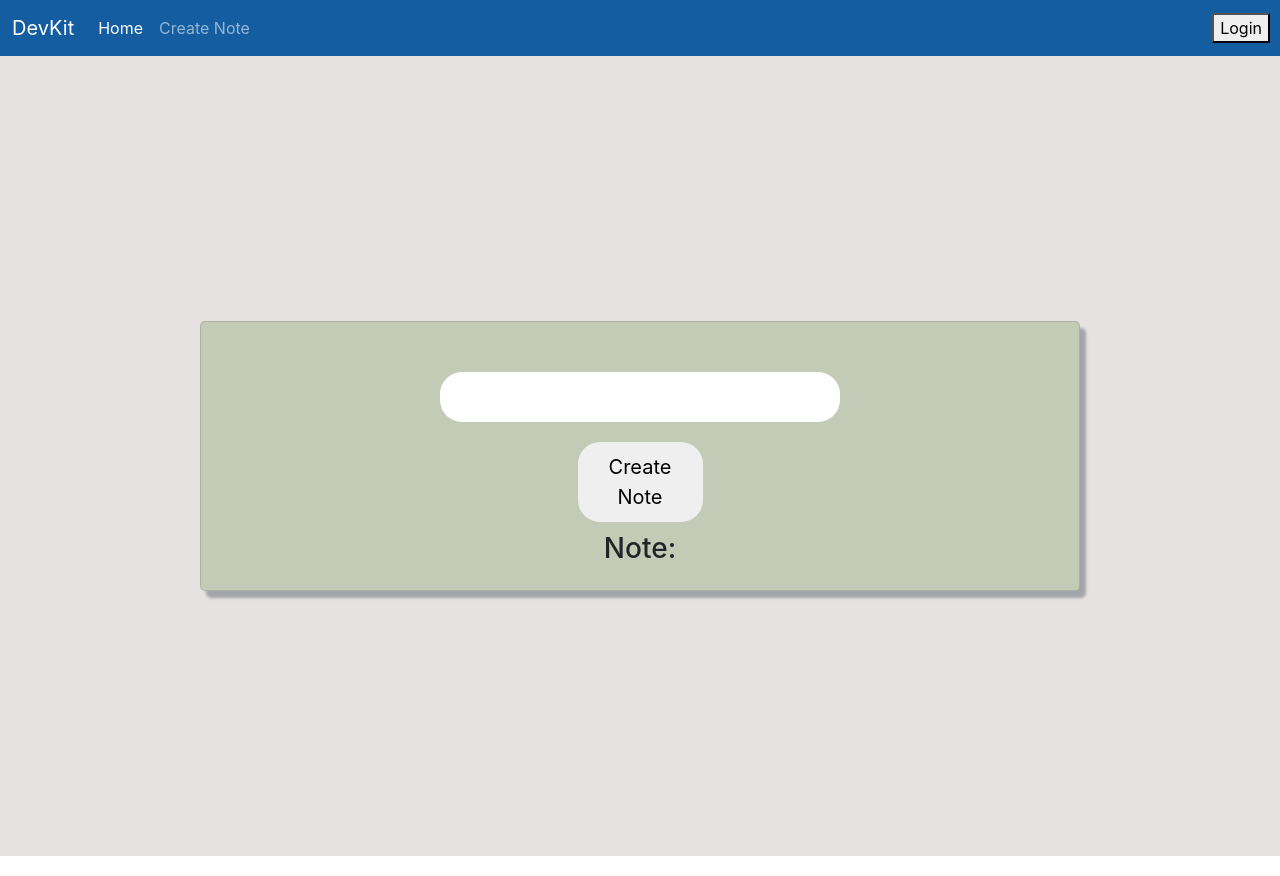
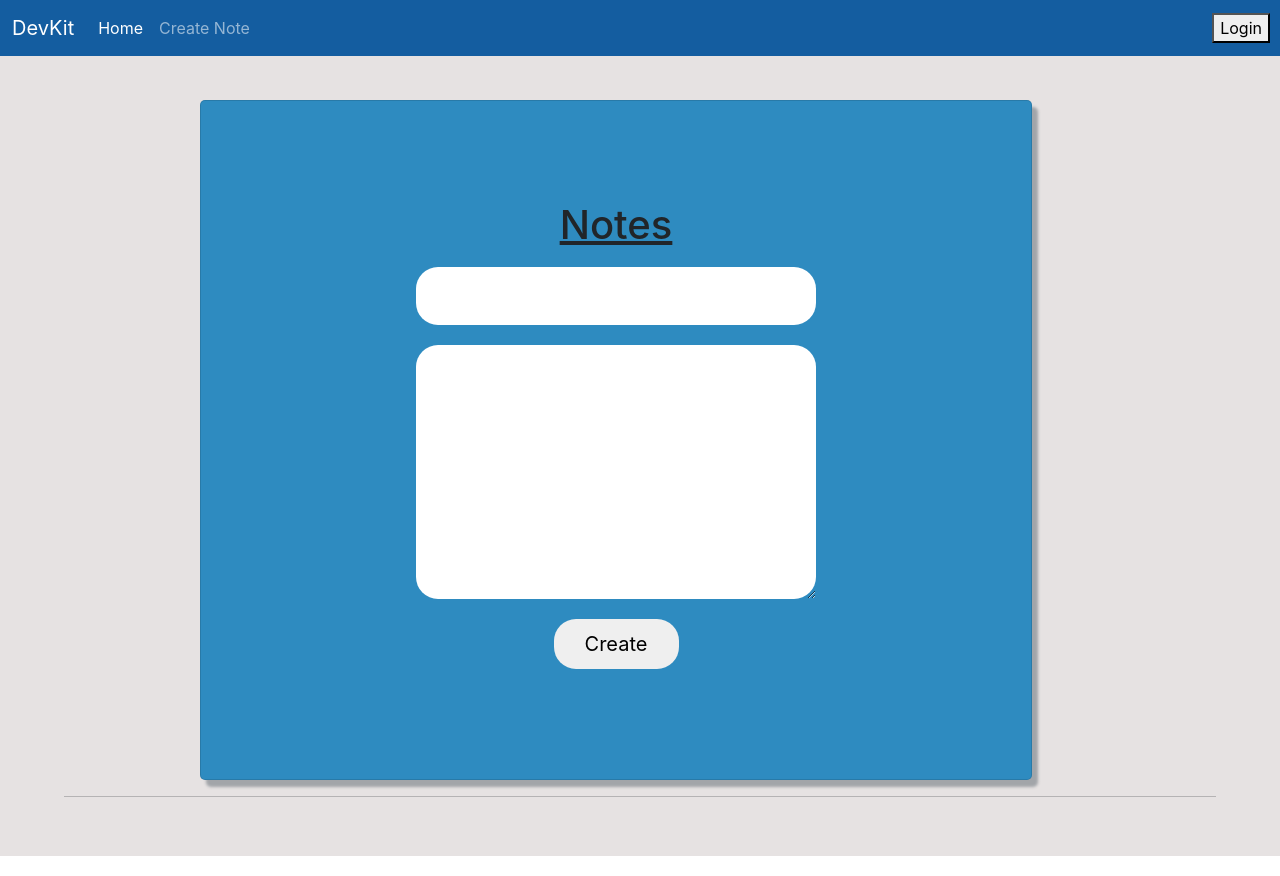
Before and after one commit to carlo1678/DevKit, a plain HTML site: page views/notes-page.html in a window 1280 px wide. Drawn offline with nearby package versions, Linux system fonts and the light colour scheme.

Commit message:
notesUpDate

```diff
--- a/public/css/notes-page.css
+++ b/public/css/notes-page.css
@@ -102,6 +102,7 @@ body {
 }
 .title {
   text-decoration: underline;
+  /* padding: 15px 0px 15px 0px; */
 }
 .main-container {
   display: flex;
@@ -114,19 +115,21 @@ body {
   display: flex;
   flex-direction: column;
   align-items: center;
-	background-color: rgb(195, 203, 182);
-	padding: 0px 100px 0px 100px;
+  height: 85vh;
+  width: 65vw;
+  background-color: #2e8bc0;
+  padding: 100px 100px 100px 100px;
   margin: 0px 200px 0px 200px;
   border-radius: 5px;
   box-shadow: 6px 7px 3px rgb(162, 165, 169);
   overflow: auto;
 }
 .note-label {
-	padding: 10px 0px 15px 0px;
-	margin: 10px 0px 5px 0px;
+  padding: 5px 0px 5px 0px;
+  margin: 5px 0px 5px 0px;
 }
 .note-input {
-	padding: 10px;
+  padding: 14px;
   margin: 10px 0px 10px 0px;
   width: 400px;
   border-radius: 22px;
@@ -135,7 +138,22 @@ body {
   font-size: 20px;
 }
 .note-input:hover {
-	box-shadow: 3px 4px 3px rgb(162, 165, 169);
+  box-shadow: 3px 4px 5px rgb(110, 112, 114);
+}
+
+.note-description {
+  padding: 14px;
+  margin: 10px 0px 10px 0px;
+  width: 400px;
+  height: 400px;
+  border-radius: 22px;
+  border: none;
+  outline: none;
+  font-size: 20px;
+}
+
+.note-description:hover {
+  box-shadow: 3px 4px 5px rgb(110, 112, 114);
 }
 
 .note-button {
@@ -147,7 +165,7 @@ body {
   border-radius: 22px;
 }
 .note-button:hover {
-	box-shadow: 3px 4px 3px rgb(162, 165, 169);
+  box-shadow: 3px 4px 3px rgb(110, 112, 114);
 }
 .note-button:focus {
   outline: 0;
@@ -156,3 +174,15 @@ body {
   box-shadow: 1px 2px 3px rgb(84, 85, 87);
   border: none;
 }
+
+hr {
+  width: 90%;
+  margin-right: auto;
+  margin-left: auto;
+}
+
+.notes-container {
+  display: flex;
+  flex-direction: row;
+  justify-content: space-between;
+}
--- a/server/package.json
+++ b/server/package.json
@@ -22,6 +22,7 @@
     "sequelize": "^6.6.2"
   },
   "devDependencies": {
-    "dotenv": "^8.2.0"
+    "dotenv": "^8.5.1",
+    "nodemon": "nodemon"
   }
 }
--- a/views/notes-page.html
+++ b/views/notes-page.html
@@ -5,7 +5,7 @@
     <meta http-equiv="X-UA-Compatible" content="IE=edge">
     <meta name="viewport" content="width=device-width, initial-scale=1.0">
     <link href="https://cdn.jsdelivr.net/npm/bootstrap@5.0.0-beta3/dist/css/bootstrap.min.css" rel="stylesheet" integrity="sha384-eOJMYsd53ii+scO/bJGFsiCZc+5NDVN2yr8+0RDqr0Ql0h+rP48ckxlpbzKgwra6" crossorigin="anonymous">
-    <link rel="stylesheet" href="/css/notes-page.css">
+    <link rel="stylesheet" href="../public/css/notes-page.css">
     <title>DevKit HomePage</title>
 </head>
 <body>
@@ -31,9 +31,18 @@
         </div>
       </nav>
 <div class="main-container">
+
     <div class="card">
+      <h1 class="title">Notes</h1>
 
+    </div>
+    <hr>
+    <div class="notes-container">
+      <div class="note-card">
+        <div class="note">
 
+        </div>
+      </div>
     </div>
 </div>
 <script src="https://cdn.jsdelivr.net/npm/bootstrap@5.0.0-beta3/dist/js/bootstrap.bundle.min.js" integrity="sha384-JEW9xMcG8R+pH31jmWH6WWP0WintQrMb4s7ZOdauHnUtxwoG2vI5DkLtS3qm9Ekf" crossorigin="anonymous"></script>
@@ -41,37 +50,62 @@
 <script src="https://cdn.jsdelivr.net/npm/bootstrap@5.0.0-beta3/dist/js/bootstrap.min.js" integrity="sha384-j0CNLUeiqtyaRmlzUHCPZ+Gy5fQu0dQ6eZ/xAww941Ai1SxSY+0EQqNXNE6DZiVc" crossorigin="anonymous"></script>
 
 <script>
-    const noteLabel = document.createElement("notes")
-    noteLabel.className = "note-label"
-    const createLabel = document.querySelector(".card")
-    createLabel.append(noteLabel)
+    // const noteLabel = document.createElement("notes")
+    // noteLabel.className = "note-label"
+    // const createLabel = document.querySelector(".card")
+    // createLabel.append(noteLabel)
+    //NOTE TITLE
     const noteInput = document.createElement("input")
     noteInput.className = "note-input"
     const createInput = document.querySelector(".card")
     createInput.append(noteInput)
+    //NOTE DESCRIPTION
+    const noteDescription = document.createElement("textarea")
+    noteDescription.className = "note-description"
+    const createDescription = document.querySelector(".card")
+    createDescription.append(noteDescription)
+    //CREATE BUTTON
     const noteInputed = document.querySelector(".note-input").value
     const addNoteBtn = document.createElement("button")
-    addNoteBtn.innerHTML = "Create Note"
+    addNoteBtn.innerHTML = "Create"
     addNoteBtn.className = "note-button"
     const createBtn = document.querySelector(".card")
     createBtn.append(addNoteBtn)
-    const noteTitle = document.createElement("h3")
-    noteTitle.innerHTML = "Note:"
-    const createNoteTitle = document.querySelector(".card")
-    createNoteTitle.append(noteTitle)
-    const noteList = document.createElement("ul")
-    noteList.className = "list-of-notes"
-    const createNoteList = document.querySelector(".card")
-    createNoteList.append(noteList)
-    function addNote() {
-      const grabTask = document.querySelector(".list-of-notes")
-      const newNote = document.createElement("li")
+
+    // const noteTitle = document.createElement("h3")
+    // noteTitle.innerHTML = "Note:"
+    // const createNoteTitle = document.querySelector(".card")
+    // createNoteTitle.append(noteTitle)
+    // const noteList = document.createElement("ul")
+    // noteList.className = "list-of-notes"
+    // const createNoteList = document.querySelector(".card")
+    // createNoteList.append(noteList)
+
+    //CREATE NOTES
+    const addNote = () => {
+      const noteContainer = document.querySelector(".notes-container")
+      const noteCard = document.querySelector(".note-card")
+      const card = document.querySelector(".note")
+      const noteItem = document.createElement("p")
+      noteItem.className = "note-item"
       const noteInputed = document.querySelector(".note-input").value
-      newNote.innerHTML = noteInputed
-      grabTask.append(newNote)
+      noteItem.innerHTML = noteInputed
+      const notesDescription = document.querySelector(".note-description").value
+      noteItem.innerHTML += notesDescription
+      card.append(noteItem)
+      noteCard.append(card)
+      noteContainer.append(noteCard)
     }
+
+    // function addNote() {
+    //   const grabTask = document.querySelector(".list-of-notes")
+    //   const newNote = document.createElement("li")
+    //   const noteInputed = document.querySelector(".note-input").value
+    //   newNote.innerHTML = noteInputed
+    //   grabTask.append(newNote)
+    // }
     const onClick = document.querySelector(".note-button")
-    onClick.addEventListener("click", function() {
+    onClick.addEventListener("click", () => {
       console.log("works")
       addNote()
     })
```
Also changed, not shown: 1 other file. Lines whose indentation alone changed are shown as unchanged.
